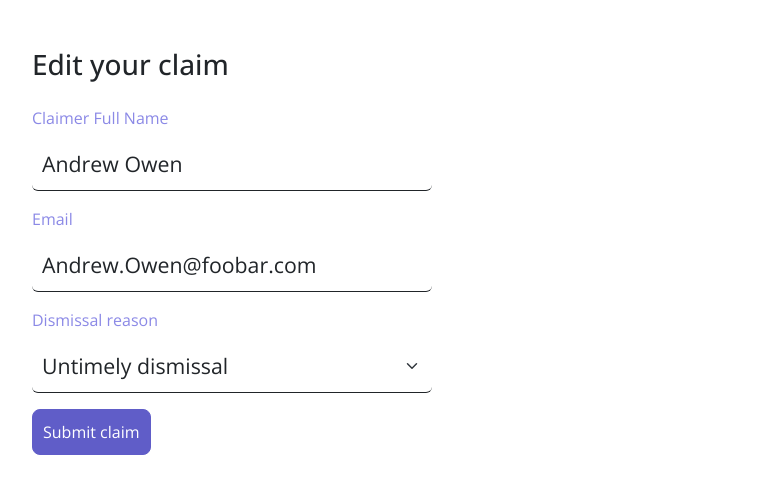
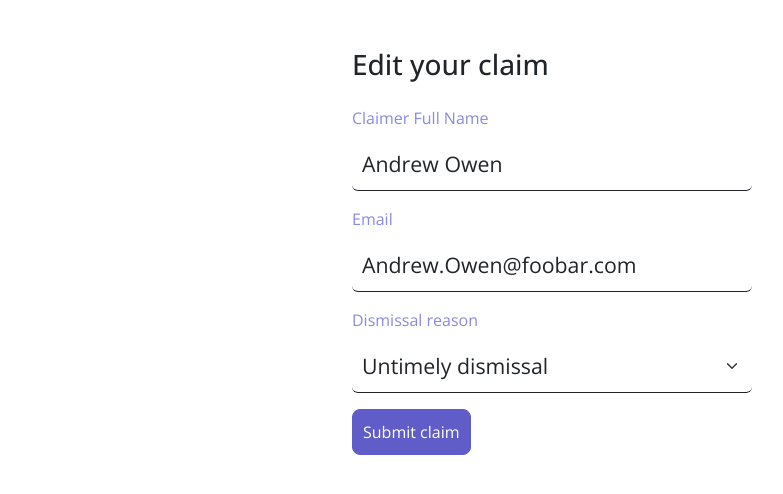
Before and after one commit to SusanaOSantos/testAngular, an Angular app in the folder testApp/: page / in a window 1280 px wide. Both pictures are taken after a click on the button 1134 px from the left and 181 px from the top of the page. Shown: the top 494 px of the page, without its empty margins (16-799 px from the left). Built offline with nearby package versions, Linux system fonts and the light colour scheme; data requests are answered from the project's data file.

Commit message:
update items list after create

```diff
--- a/testApp/src/app/claim-form/claim-form.component.ts
+++ b/testApp/src/app/claim-form/claim-form.component.ts
@@ -28,9 +28,6 @@ export class ClaimFormComponent {
   constructor(private fb: FormBuilder, private router: Router) {}
 
   ngOnInit() {
-    if (!this.isCreate){
-      console.log('claim on form  edit component', this.claim);
-    }
     this.claimsForm = this.fb.group({
       name: new FormControl(this.claim?.claimerName ?? '', [
         Validators.required,
--- a/testApp/src/app/claim-list/claim-list.component.ts
+++ b/testApp/src/app/claim-list/claim-list.component.ts
@@ -20,8 +20,11 @@ export class ClaimListComponent {
     public route: ActivatedRoute
   ) {}
 
-  ngOnInit(){
+  ngOnInit() {
     this.getsClaimsList();
+    this.claimService.databaseSubject.pipe().subscribe(() => {
+      this.getsClaimsList();
+    });
   }
 
   deleteClaim(claimId: string) {
--- a/testApp/src/app/claim.service.ts
+++ b/testApp/src/app/claim.service.ts
@@ -1,7 +1,7 @@
 import { Injectable } from '@angular/core';
 import { HttpClient } from '@angular/common/http';
 import { Claim } from './models/claim.model';
-import { Observable, Subject, map } from 'rxjs';
+import { Observable, Subject, map, tap } from 'rxjs';
 
 @Injectable({
   providedIn: 'root',
@@ -39,6 +39,8 @@ export class ClaimService {
       claimerName: claim.claimerName,
       email: claim.email,
       dismissalReason: claim.dismissalReason,
-    });
+    }).pipe(tap(() =>
+       {this.databaseSubject.next(true)}
+    ));
   }
 }
--- a/testApp/src/app/edit-claim/edit-claim.component.html
+++ b/testApp/src/app/edit-claim/edit-claim.component.html
@@ -1,4 +1,4 @@
-<div *ngIf="claim">
+<div *ngIf="claim" class=" col-md-6 offset-md-3">
     <claim-form (formSubmit)="editClaim($event)"
     [isCreate]="false"
     [title]="'Edit your claim'"
```
